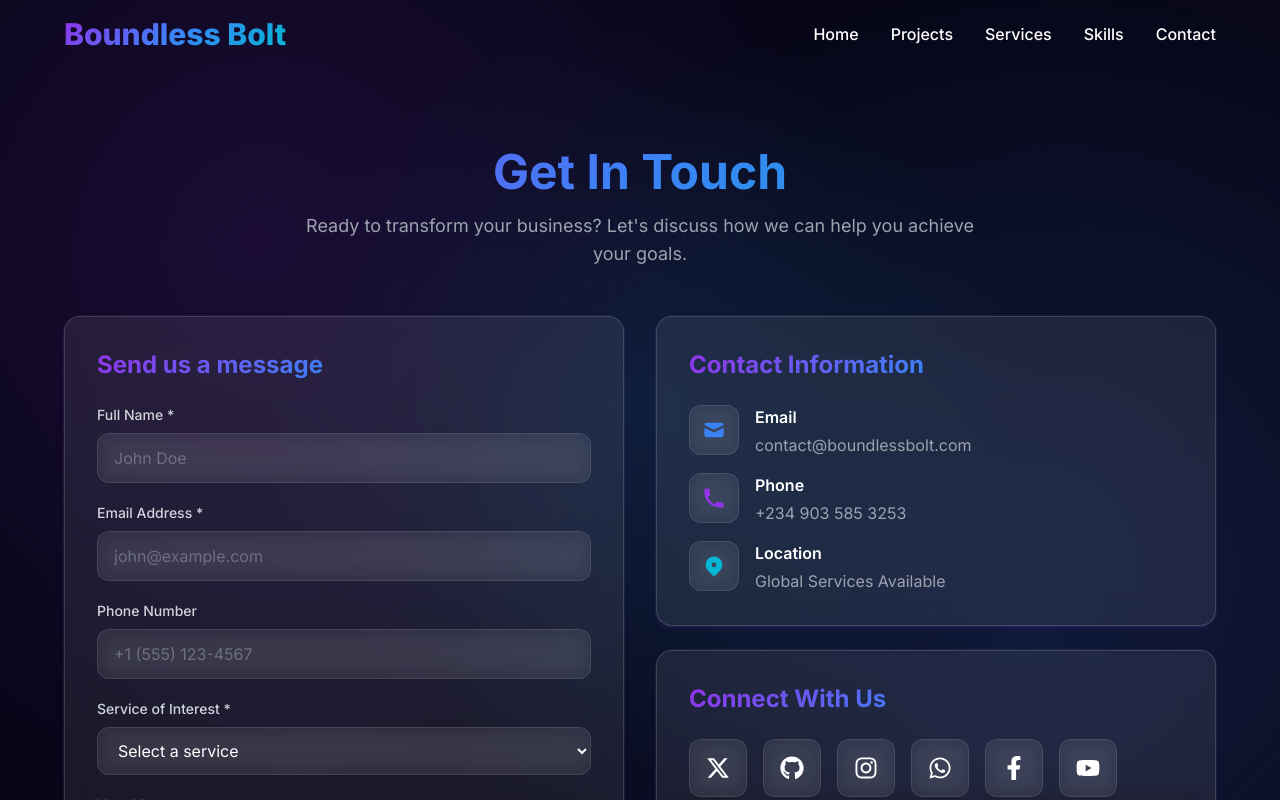
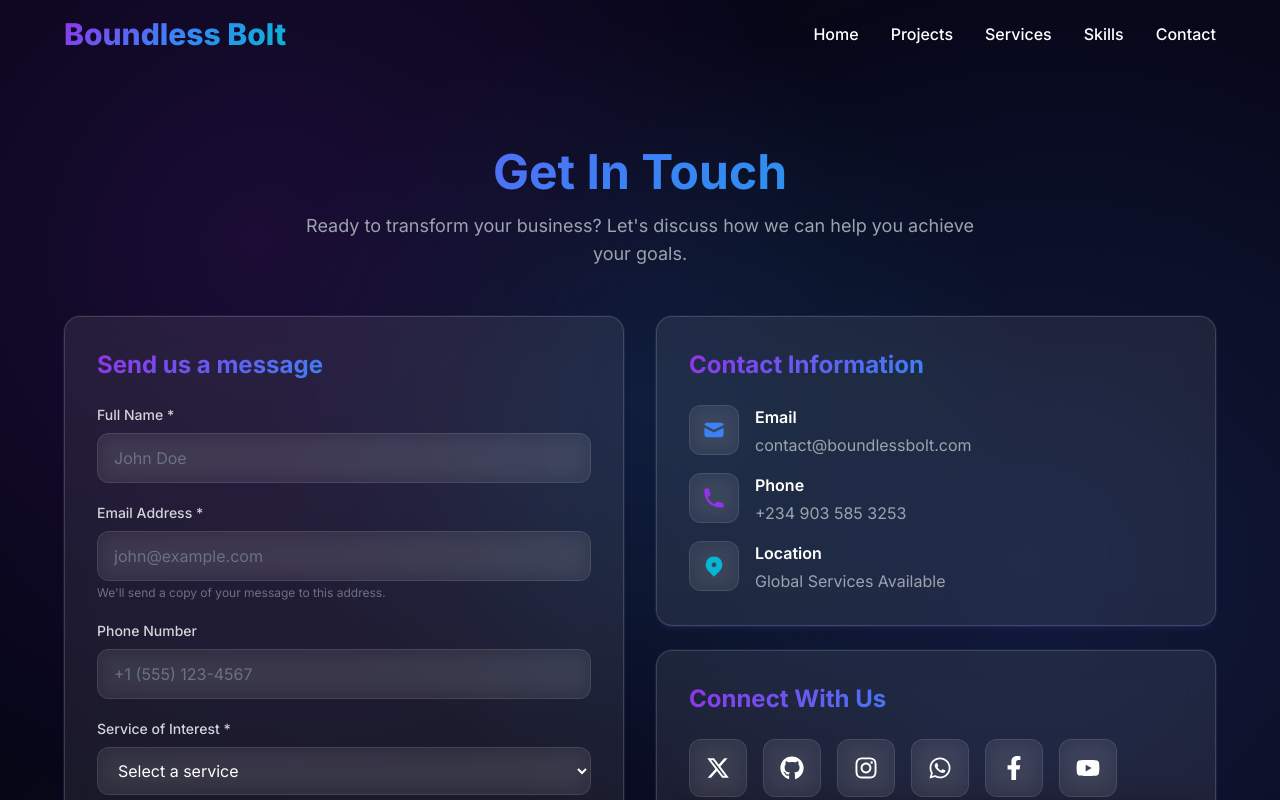
Before and after one commit to mernking/grace, a Next.js app: page /contact in a window 1280 px wide. Shown: the top 800 px of the page. Built offline with nearby package versions, Linux system fonts and the light colour scheme.

Commit message:
refactor: remove `_cc` hidden input and add auto-response clarification for email field.

```diff
--- a/app/contact/page.jsx
+++ b/app/contact/page.jsx
@@ -58,11 +58,7 @@ export default function Page() {
                 name="_next"
                 value="http://localhost:3000/thank-you"
               />
-              <input
-                type="hidden"
-                name="_cc"
-                value="d3d78db051e70b05754dc46920f9549d"
-              />
+              {/* Auto-response enabled by default with name="email" field */}
 
               {/* Name */}
               <div>
@@ -98,6 +94,9 @@ export default function Page() {
                   className="w-full px-4 py-3 glass rounded-xl border border-white/10 focus:border-purple-500 focus:outline-none focus:ring-2 focus:ring-purple-500/50 transition-all text-white placeholder-gray-500"
                   placeholder="john@example.com"
                 />
+                <p className="text-xs text-gray-500 mt-1">
+                  We&apos;ll send a copy of your message to this address.
+                </p>
               </div>
 
               {/* Phone */}
```
Also changed, not shown: 1 other file (tests, documents, lock files or other folders).
